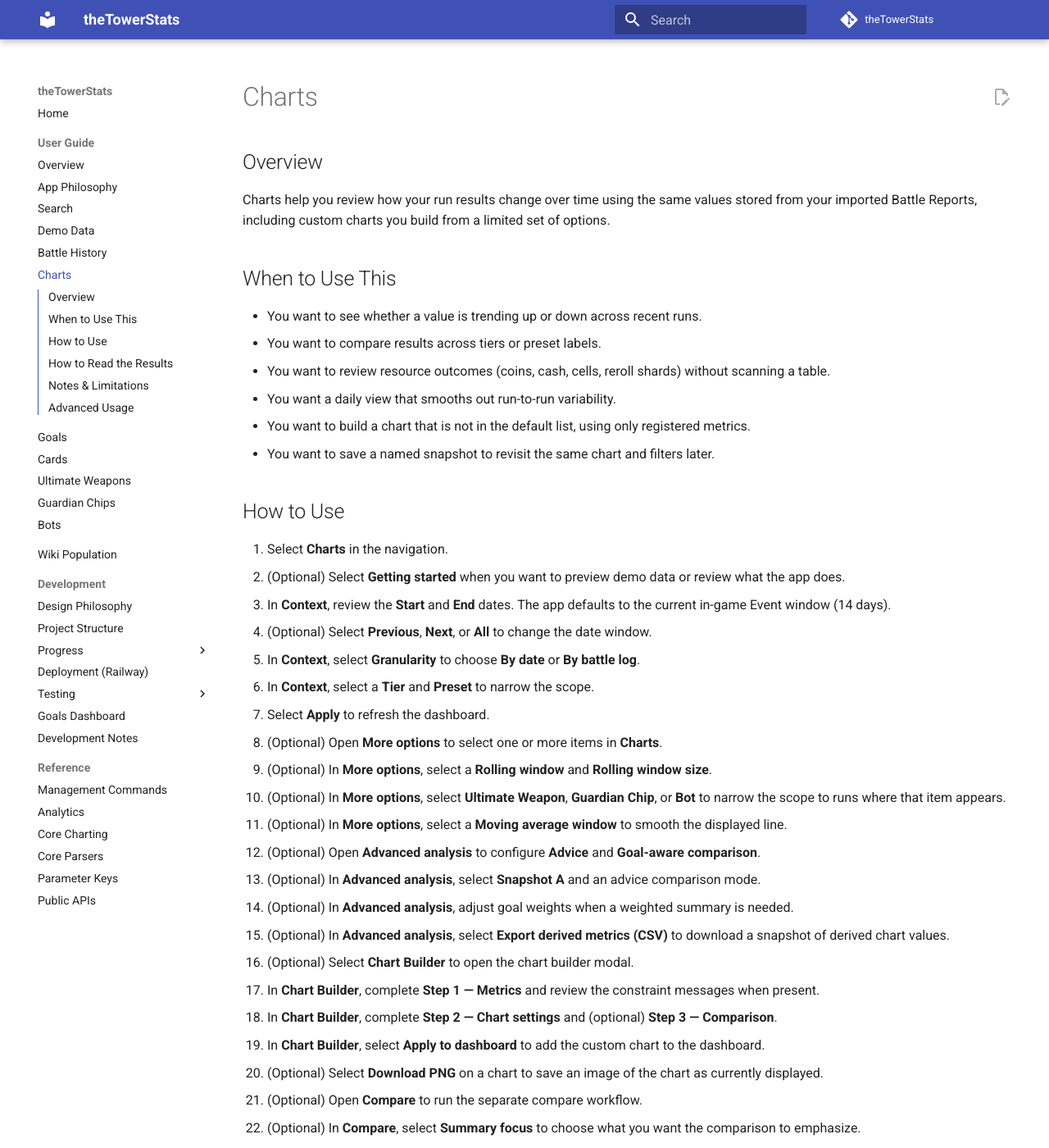
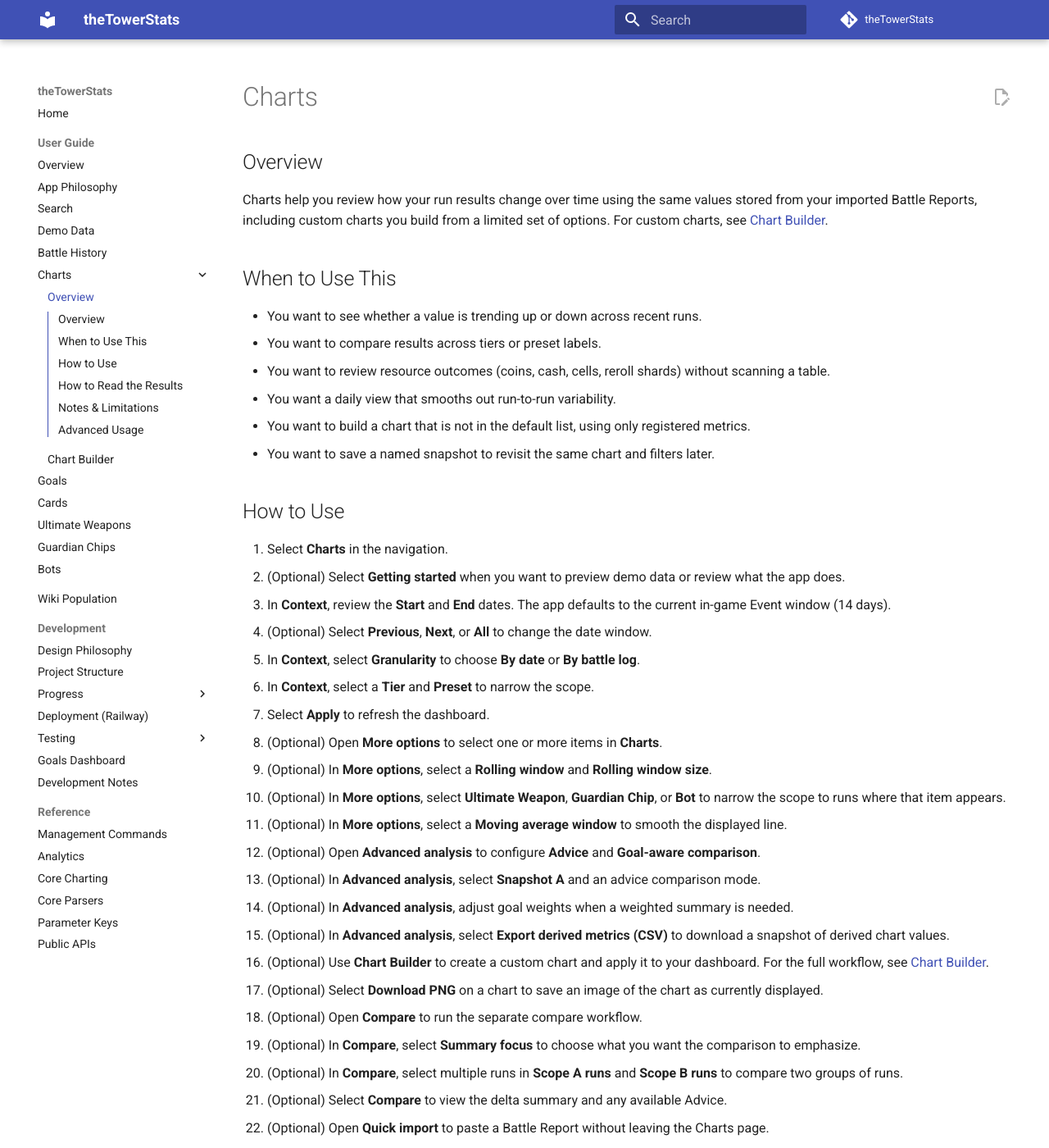
Before and after one commit to mahbam42/theTowerStats, an MkDocs documentation site: the page built from docs/charts.md, in a window 1280 px wide and 1400 px high. Shown: the whole window at 82% size. Built offline with MkDocs 1.6.1 and Material for MkDocs 9.7.7, drawn with Linux system fonts in a browser that asks for light colours; comment, search, counter and statistics services are not loaded; some of the changed text lies outside the part shown.

Commit message:
docs(charts): split Chart Builder into nested user guide page

```diff
--- a/docs/charts.md
+++ b/docs/charts.md
@@ -2,7 +2,7 @@
 
 ## Overview
 
-Charts help you review how your run results change over time using the same values stored from your imported Battle Reports, including custom charts you build from a limited set of options.
+Charts help you review how your run results change over time using the same values stored from your imported Battle Reports, including custom charts you build from a limited set of options. For custom charts, see [Chart Builder](charts/chart_builder.md).
 
 ## When to Use This
 
@@ -30,10 +30,7 @@
 13. (Optional) In **Advanced analysis**, select **Snapshot A** and an advice comparison mode.
 14. (Optional) In **Advanced analysis**, adjust goal weights when a weighted summary is needed.
 15. (Optional) In **Advanced analysis**, select **Export derived metrics (CSV)** to download a snapshot of derived chart values.
-16. (Optional) Select **Chart Builder** to open the chart builder modal.
-17. In **Chart Builder**, complete **Step 1 — Metrics** and review the constraint messages when present.
-18. In **Chart Builder**, complete **Step 2 — Chart settings** and (optional) **Step 3 — Comparison**.
-19. In **Chart Builder**, select **Apply to dashboard** to add the custom chart to the dashboard.
+16. (Optional) Use **Chart Builder** to create a custom chart and apply it to your dashboard. For the full workflow, see [Chart Builder](charts/chart_builder.md).
 20. (Optional) Select **Download PNG** on a chart to save an image of the chart as currently displayed.
 21. (Optional) Open **Compare** to run the separate compare workflow.
 22. (Optional) In **Compare**, select **Summary focus** to choose what you want the comparison to emphasize.
@@ -117,7 +114,7 @@
 1. Select a comparison chart (for example, “Coins Earned (Compare Tiers)”).
 2. Select **Tier** or **Preset** filters only when you want to narrow the comparison set.
 3. Review the legend to confirm which lines correspond to which groups.
-4. Select **Chart Builder**, then select **Load snapshot** to apply a previously saved snapshot.
+4. Load a previously saved custom chart snapshot using **Chart Builder**. For steps, see [Chart Builder](charts/chart_builder.md).
 5. (Optional) Use **Compare** when you want to compare two groups of runs directly:
    1. Select a **Summary focus**.
    2. Select multiple runs in **Scope A runs** and **Scope B runs**.
--- a/mkdocs.yml
+++ b/mkdocs.yml
@@ -42,7 +42,9 @@
       - Search: search.md
       - Demo Data: demo_data.md
       - Battle History: battle_history.md
-      - Charts: charts.md
+      - Charts:
+          - Overview: charts.md
+          - Chart Builder: charts/chart_builder.md
       - Goals: goals.md
       - Cards: cards.md
       - Ultimate Weapons: ultimate_weapons.md
```
Also changed, not shown: docs/charts/chart_builder.md (added, +47 -0 lines), theTower_stats_app.org (+20 -10 lines), 1 other file.
